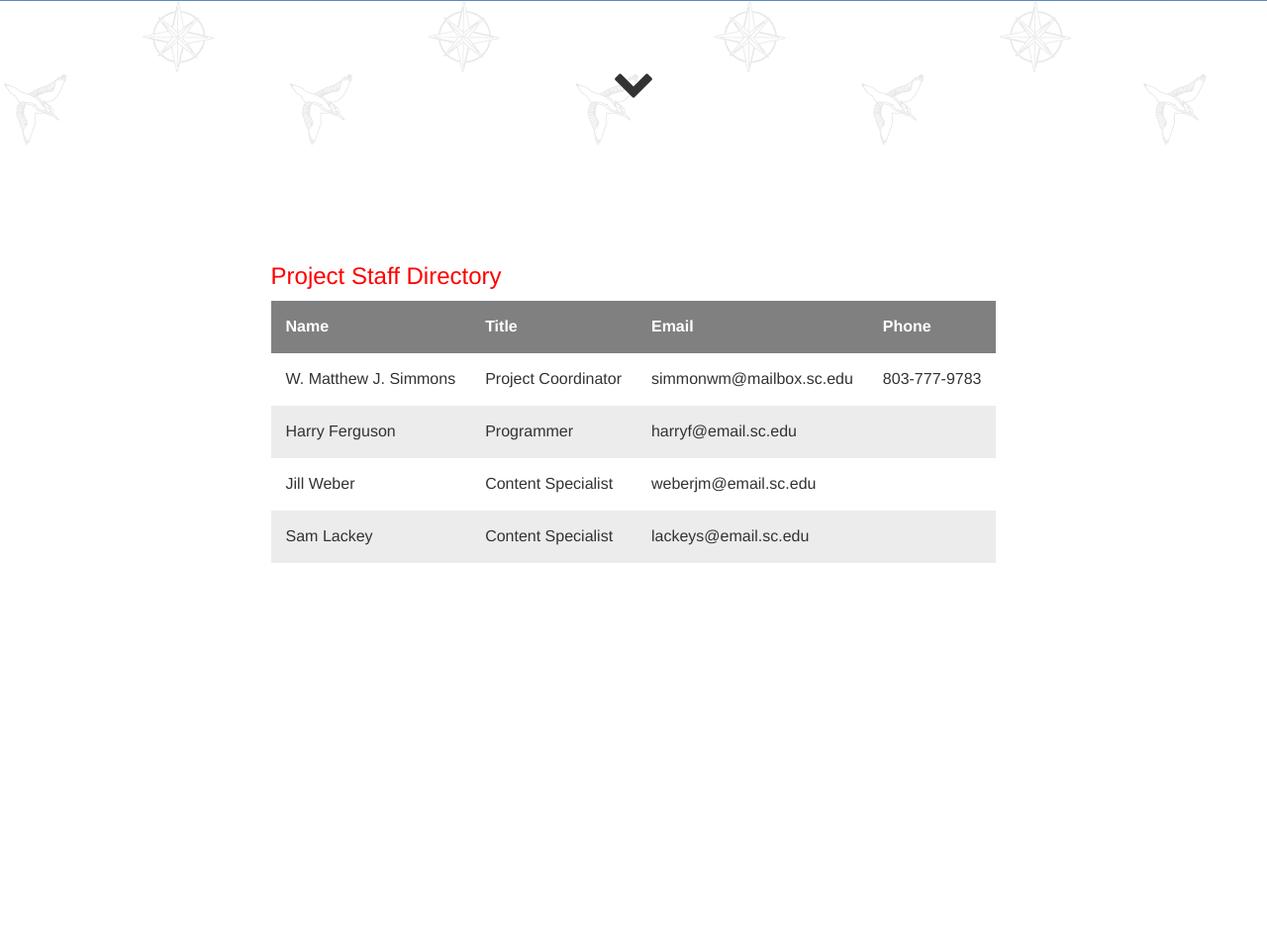
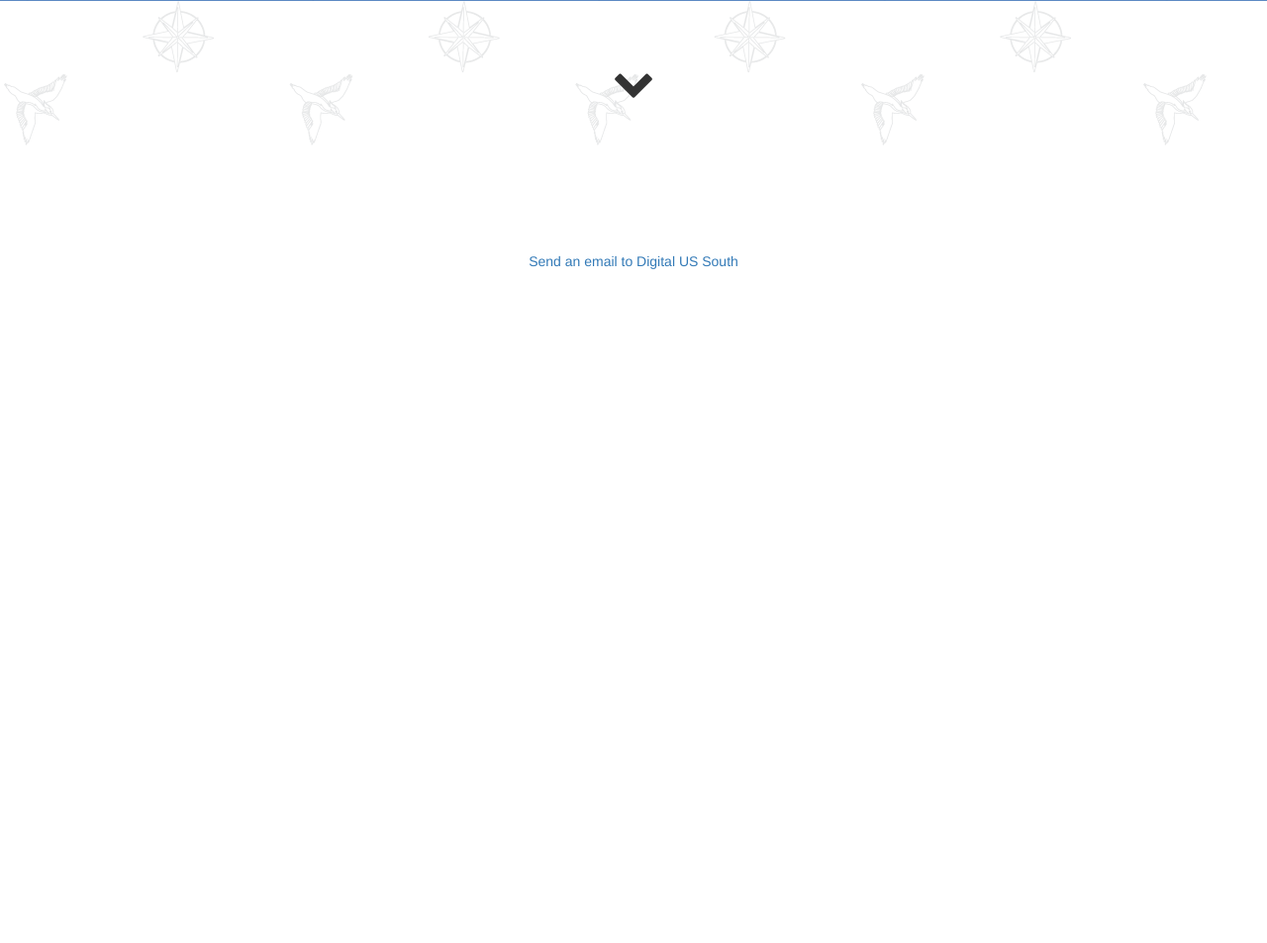
Before and after one commit to sicwere/duss-clone, a PHP site: page / in a window 1280 px wide. Shown: the part 3138-4091 px from the top of the page at 99% size. Run offline with PHP 8.4, Linux system fonts and the light colour scheme; grey boxes labelled with a size stand in for pictures from a placeholder-image service; some libraries are stand-ins or nearby versions.

Commit message:
Replaced table with mailto email link

```diff
--- a/layout/contact.php
+++ b/layout/contact.php
@@ -4,25 +4,8 @@
  * Print out the contact information and form.
  */
 ?>
-<section class="container-fluid" id="contact">
-	<table id="staff">
-		<caption>Project Staff Directory</caption>
-		<tr>
-			<th>Name</th><th>Title</th><th>Email</th><th>Phone</th>
-		</tr>
-		<tr>
-			<td>W. Matthew J. Simmons</td><td>Project Coordinator</td><td>simmonwm@mailbox.sc.edu</td><td>803-777-9783</td>
-		</tr>
-		<tr>
-			<td>Harry Ferguson</td><td>Programmer</td><td>harryf@email.sc.edu</td><td><!--blank--></td>
-		</tr>
-		<tr>
-			<td>Jill Weber</td><td>Content Specialist</td><td>weberjm@email.sc.edu</td><td><!--blank--></td>
-		</tr>
-		<tr>
-			<td>Sam Lackey</td><td>Content Specialist</td><td>lackeys@email.sc.edu</td><td><!--blank--></td>
-		</tr>
-	</table>
+<section class="container-fluid text-center" id="contact">
+	<a href="mailto:simmonwm@mailbox.sc.edu?Subject=Question%20about%20the%20Digital%20US%20South" target="_top">Send an email to Digital US South</a>
 </section>
 <!-- ### maybe use contact form later ###
 <section class="container-fluid" id="contact">
```
